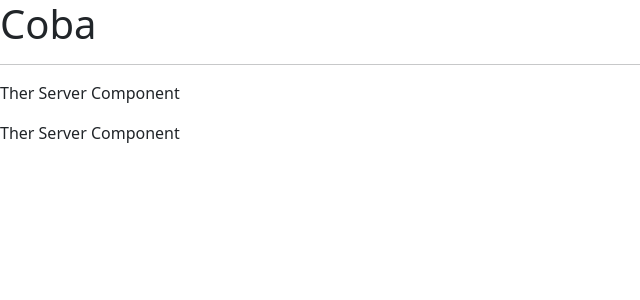
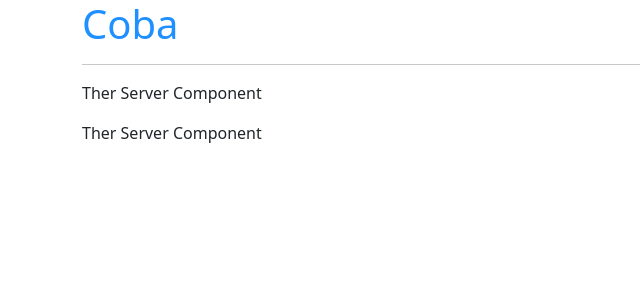
Before and after one commit to virgiawankusuma/angular-learning, an Angular app: page / in a window 1280 px wide. Shown: the top 300 px of the page, without its empty margins (0-640 px from the left). Built offline with nearby package versions, Linux system fonts and the light colour scheme.

Commit message:
Working with Component Styles

```diff
--- a/src/app/app.component.css
+++ b/src/app/app.component.css
@@ -0,0 +1,3 @@
+h1 {
+  color: darkblue
+}
--- a/src/app/app.component.html
+++ b/src/app/app.component.html
@@ -1,3 +1,9 @@
-<h1>Coba</h1>
-<hr>
-<app-servers></app-servers>
+<div class="container">
+  <div class="row">
+    <div class="col-12">
+      <h1>Coba</h1>
+      <hr>
+      <app-servers></app-servers>
+    </div>
+  </div>
+</div>
--- a/src/app/app.component.ts
+++ b/src/app/app.component.ts
@@ -3,7 +3,12 @@ import { Component } from '@angular/core';
 @Component({
   selector: 'app-root',
   templateUrl: './app.component.html',
-  styleUrls: ['./app.component.css']
+  // styleUrls: ['./app.component.css']
+  styles: [`
+    h1 {
+      color: dodgerblue;
+    }
+    `]
 })
 export class AppComponent {
   title = 'angular-learning';
```
